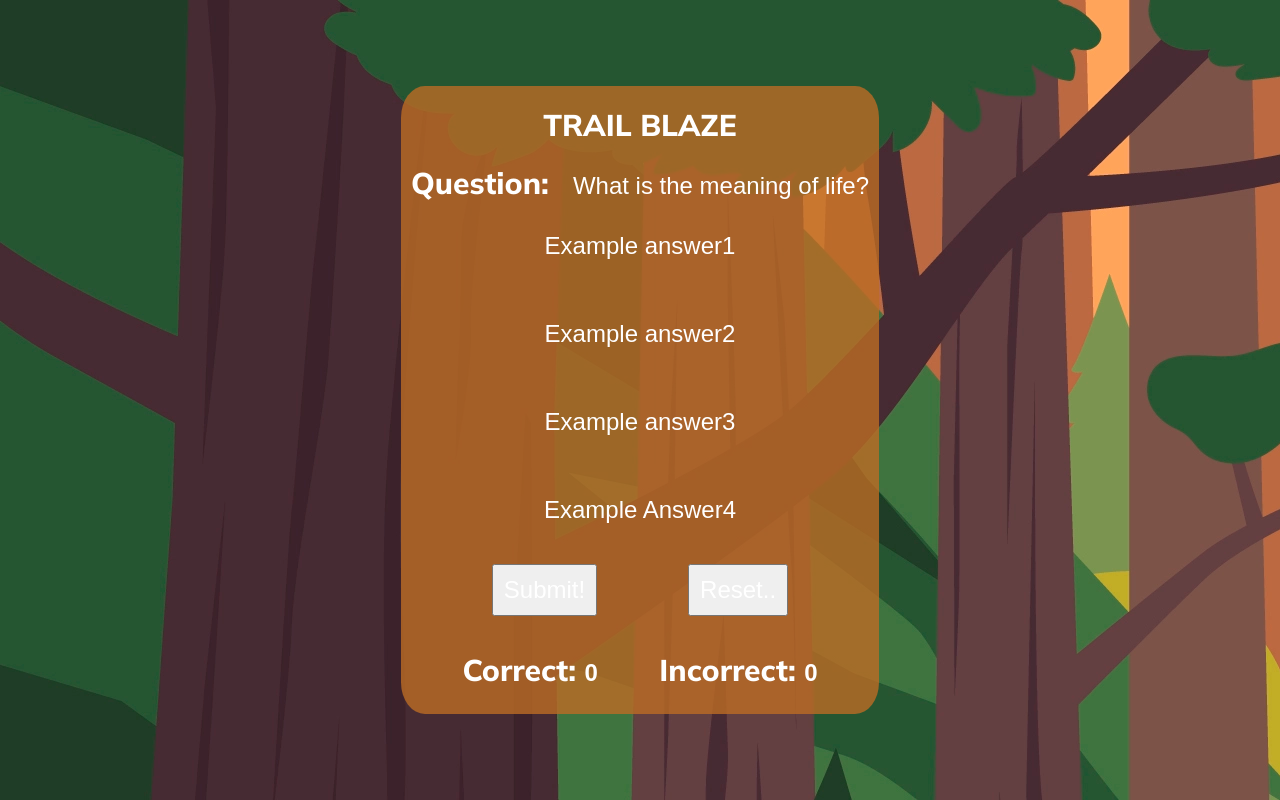
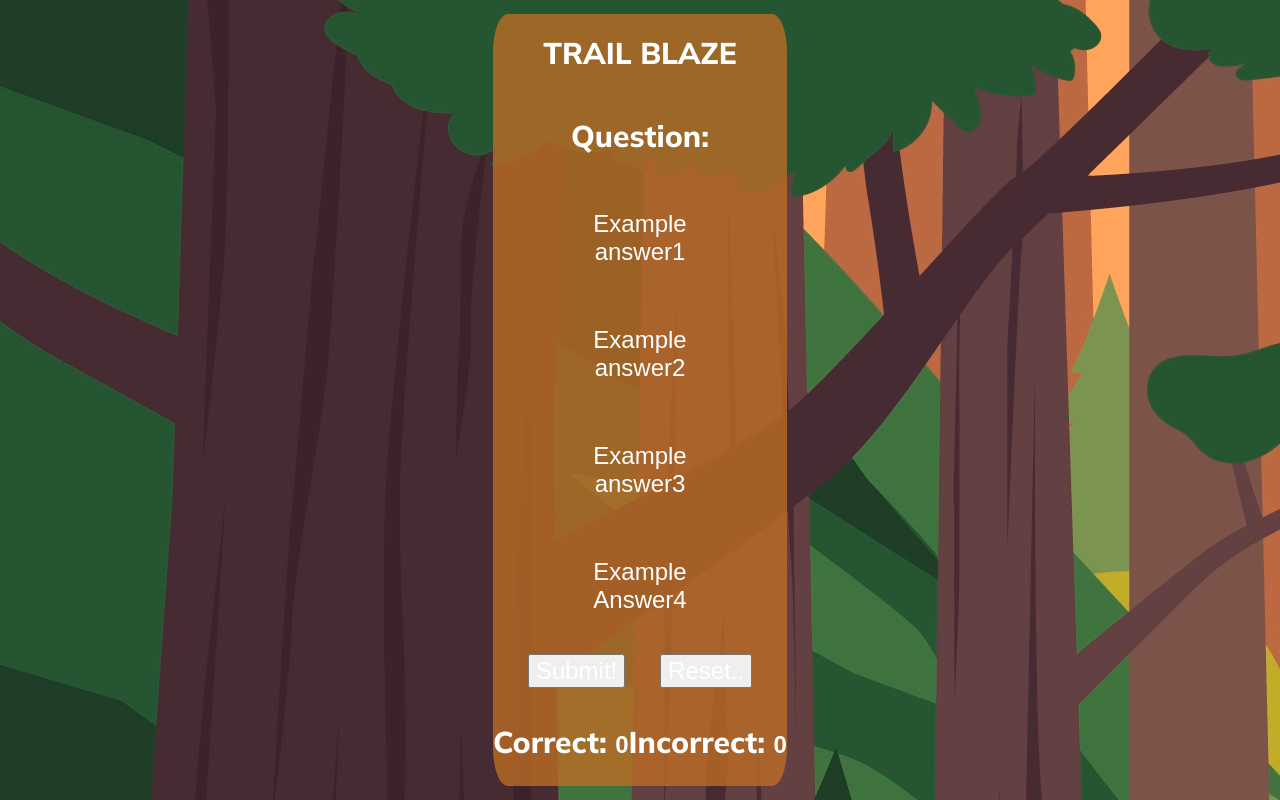
Before and after one commit to JakeDelaney/PP2-Trail-Blaze, a plain HTML site: page index.html in a window 1280 px wide. Drawn offline with Linux system fonts and the light colour scheme; a web font is replaced by a local one.

Commit message:
Remove class attribute from H2 and button elements, add ID attribute to span elements

```diff
--- a/index.html
+++ b/index.html
@@ -13,9 +13,7 @@
         <div class="game-area">
             <h1>TRAIL BLAZE</h1>
             <div class="question-area">
-                <h2 class="question">Question: </h2>
-                <span class="question"> What is the meaning of life?</span>
-            </div>
+                <h2>Question: <span id="question"></span> </h2>
 
             <div class="answer-area">
                 <span class="answer--btn">Example answer1</span>
@@ -26,13 +24,13 @@
 
             <div class="ctrl-btn-area">
 
-                <button class="ctrl--btn">Submit!</button>
-                <button class="ctrl--btn"> Reset..</button>
+                <button id="submit--btn">Submit!</button>
+                <button id="reset--btt"> Reset..</button>
             </div>
 
             <div class="score-area">
-                <h2 class="correct-score">Correct: <span>0</span></h2>
-                <h2 class="incorrect-score">Incorrect: <span>0</span></h2>
+                <h2>Correct: <span id="correct-answer">0</span></h2>
+                <h2>Incorrect: <span id="incorrect-answer">0</span></h2>
             </div>
         </div>
     </div>
```
